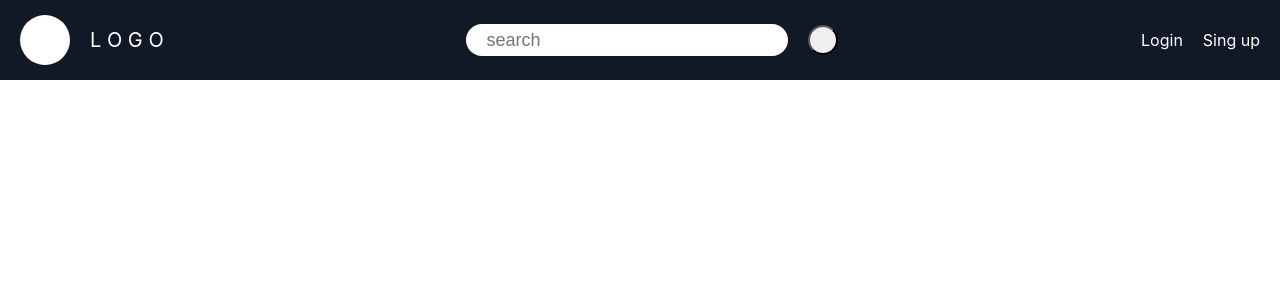
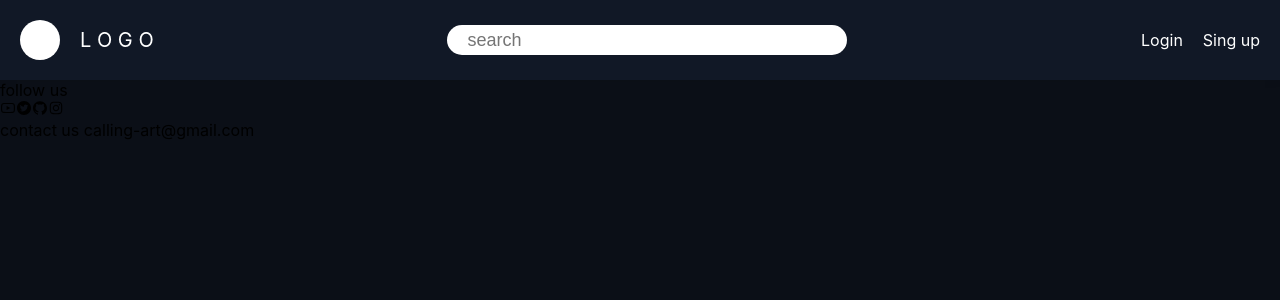
Before and after one commit to KGHerrera/calling-art-frontend, a React (Create React App) app in the folder calling-art-frontend/: page / in a window 1280 px wide. Shown: the top 300 px of the page. Built offline with nearby package versions, Linux system fonts and the light colour scheme.

Commit message:
feat(components): se agrego archivo Footer.js

```diff
--- a/calling-art-frontend/src/App.css
+++ b/calling-art-frontend/src/App.css
@@ -1,3 +1,13 @@
+*{
+  padding: 0;
+  margin: 0;
+  box-sizing: border-box;
+}
+
+html{
+  background-color: #0B0F17;
+}
+
 .App {
   text-align: center;
 }
--- a/calling-art-frontend/src/App.js
+++ b/calling-art-frontend/src/App.js
@@ -1,8 +1,13 @@
 import NavBar from "./components/NavBar.js";
+import Footer from "./components/Footer.js";
+import "./App.css"
 
 function App() {
   return (
+    <>
     <NavBar />
+    <Footer />
+    </>
   );
 }
 
--- /dev/null
+++ b/calling-art-frontend/src/components/Footer.js
@@ -0,0 +1,18 @@
+import {AiOutlineYoutube, AiFillTwitterCircle, AiOutlineGithub, AiOutlineInstagram} from 'react-icons/ai';
+
+export default function Footer( props ){
+    return (
+        <div className="footer-conteiner">
+            <div className="follow-conteiner">
+                <p>follow us</p>
+                <AiOutlineYoutube />
+                <AiFillTwitterCircle />
+                <AiOutlineGithub />
+                <AiOutlineInstagram />
+            </div>
+            <div className="contact-us-conteiner">
+                <p>contact us calling-art@gmail.com</p>
+            </div>
+        </div>
+    );
+}
--- a/calling-art-frontend/src/components/NavBar.js
+++ b/calling-art-frontend/src/components/NavBar.js
@@ -1,4 +1,4 @@
-import '../styles/NavBar.css'
+import '../styles/NavBar.css';
 
 export default function NavBar( props ){
     return (
@@ -10,7 +10,6 @@ export default function NavBar( props ){
             <div className="search-conteiner">
                 <form className="search-form">
                     <input type="text" className='search-textfield' placeholder='search'/>
-                    <button className='search-button'></button>
                 </form>
             </div>
             <div className="start-conteiner">
--- a/calling-art-frontend/src/styles/NavBar.css
+++ b/calling-art-frontend/src/styles/NavBar.css
@@ -8,11 +8,12 @@
     height: 80px;
     width: 100%;
     font-size: 16px;
+    box-shadow: 0 0 10px #06080c10;
 }
 
 .circle-logo{
-    width: 50px;
-    height: 50px;
+    width: 40px;
+    height: 40px;
     border-radius: 100px;
     background-color: white;
 }
@@ -40,7 +41,7 @@
 .search-textfield{
     margin-left: 20px;
     border: none;
-    width: 300px;
+    width: 400px;
     height: 30px;
     border-radius: 20px;
     outline: none;
@@ -49,12 +50,6 @@
     color: #525252;
 }
 
-.search-button{
-    width: 30px;
-    height: 30px;
-    border-radius: 30px;
-    margin-left: 20px;
-}
 
 .start-conteiner{
     display: flex;
```
